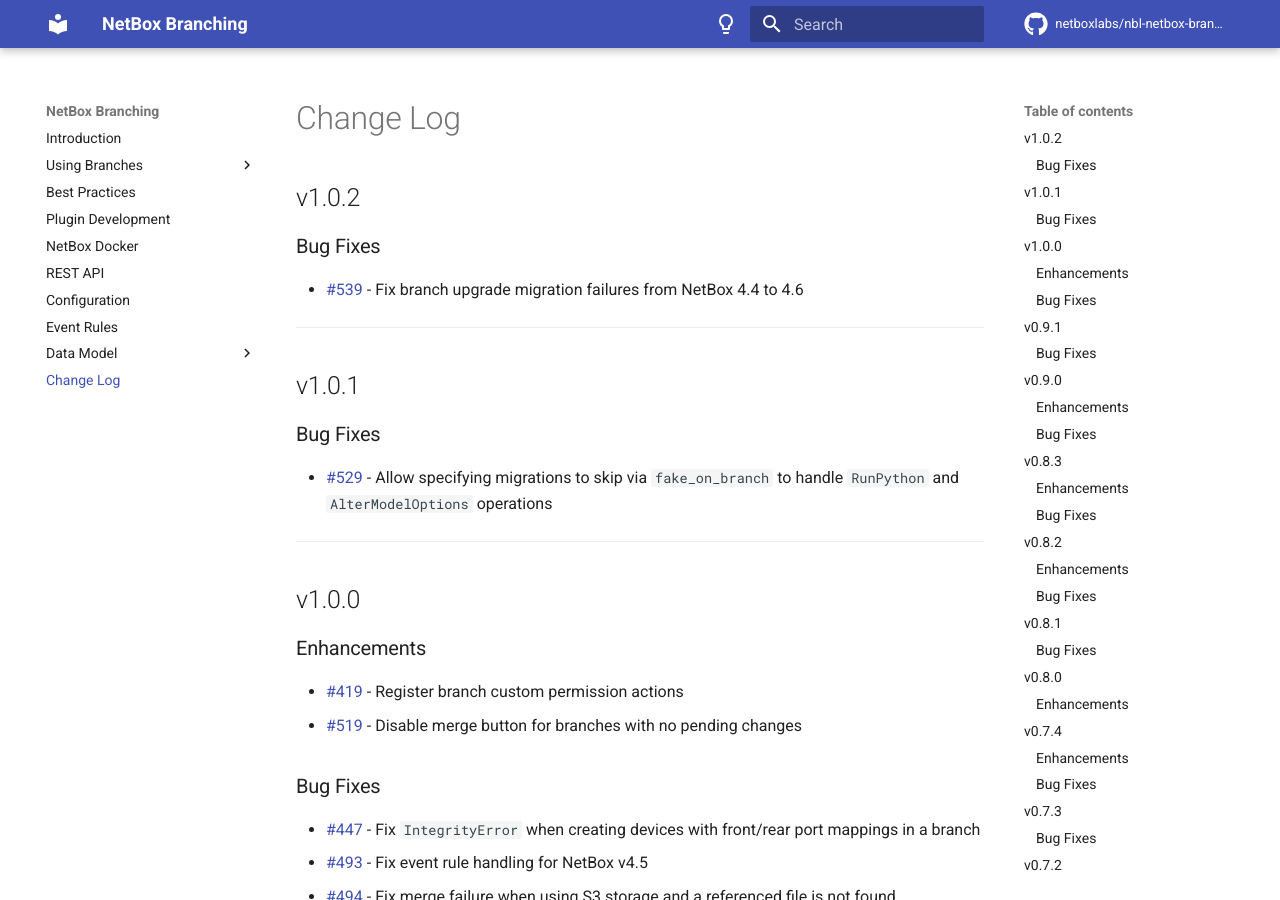
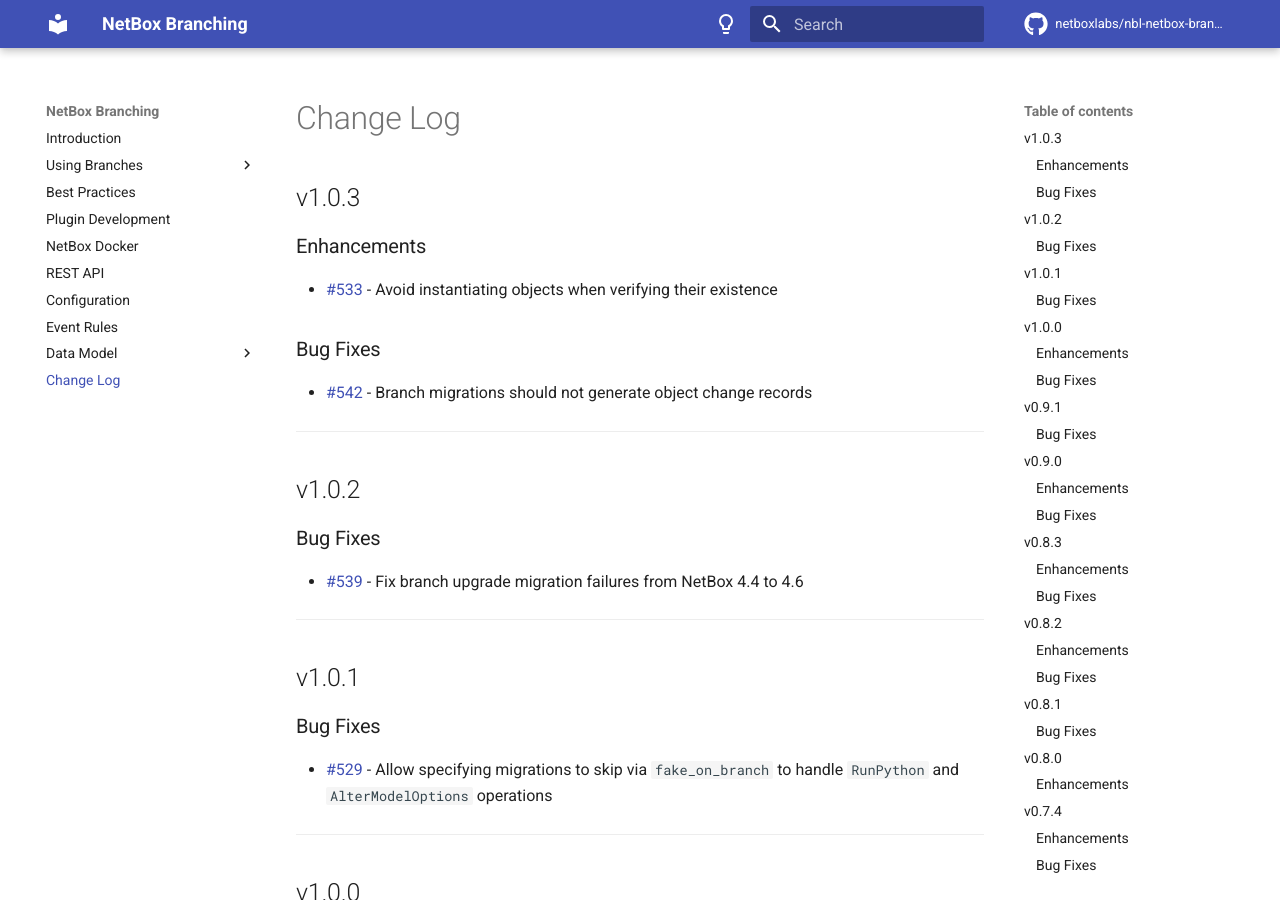
Before and after one commit to netboxlabs/netbox-branching, an MkDocs documentation site: the page built from docs/changelog.md, in a window 1280 px wide and 900 px high. Built offline with MkDocs 1.6.1 and Material for MkDocs 9.7.7, drawn with Linux system fonts in a browser that asks for light colours; comment, search, counter and statistics services are not loaded.

Commit message:
Release v1.0.3

```diff
--- a/docs/changelog.md
+++ b/docs/changelog.md
@@ -1,4 +1,16 @@
 # Change Log
+
+## v1.0.3
+
+### Enhancements
+
+* [#533](https://github.com/netboxlabs/netbox-branching/issues/533) - Avoid instantiating objects when verifying their existence
+
+### Bug Fixes
+
+* [#542](https://github.com/netboxlabs/netbox-branching/issues/542) - Branch migrations should not generate object change records
+
+---
 
 ## v1.0.2
 
--- a/netbox_branching/__init__.py
+++ b/netbox_branching/__init__.py
@@ -12,7 +12,7 @@
     name = 'netbox_branching'
     verbose_name = 'NetBox Branching'
     description = 'A git-like branching implementation for NetBox'
-    version = '1.0.2'
+    version = '1.0.3'
     base_url = 'branching'
     # Remember to update COMPATIBILITY.md when modifying the minimum/maximum supported NetBox versions.
     min_version = '4.4.1'
--- a/pyproject.toml
+++ b/pyproject.toml
@@ -1,6 +1,6 @@
 [project]
 name = "netboxlabs-netbox-branching"
-version = "1.0.2"
+version = "1.0.3"
 description = "A git-like branching implementation for NetBox"
 readme = "README.md"
 requires-python = ">=3.10"
```
Also changed, not shown: COMPATIBILITY.md (+1 -0 lines).
